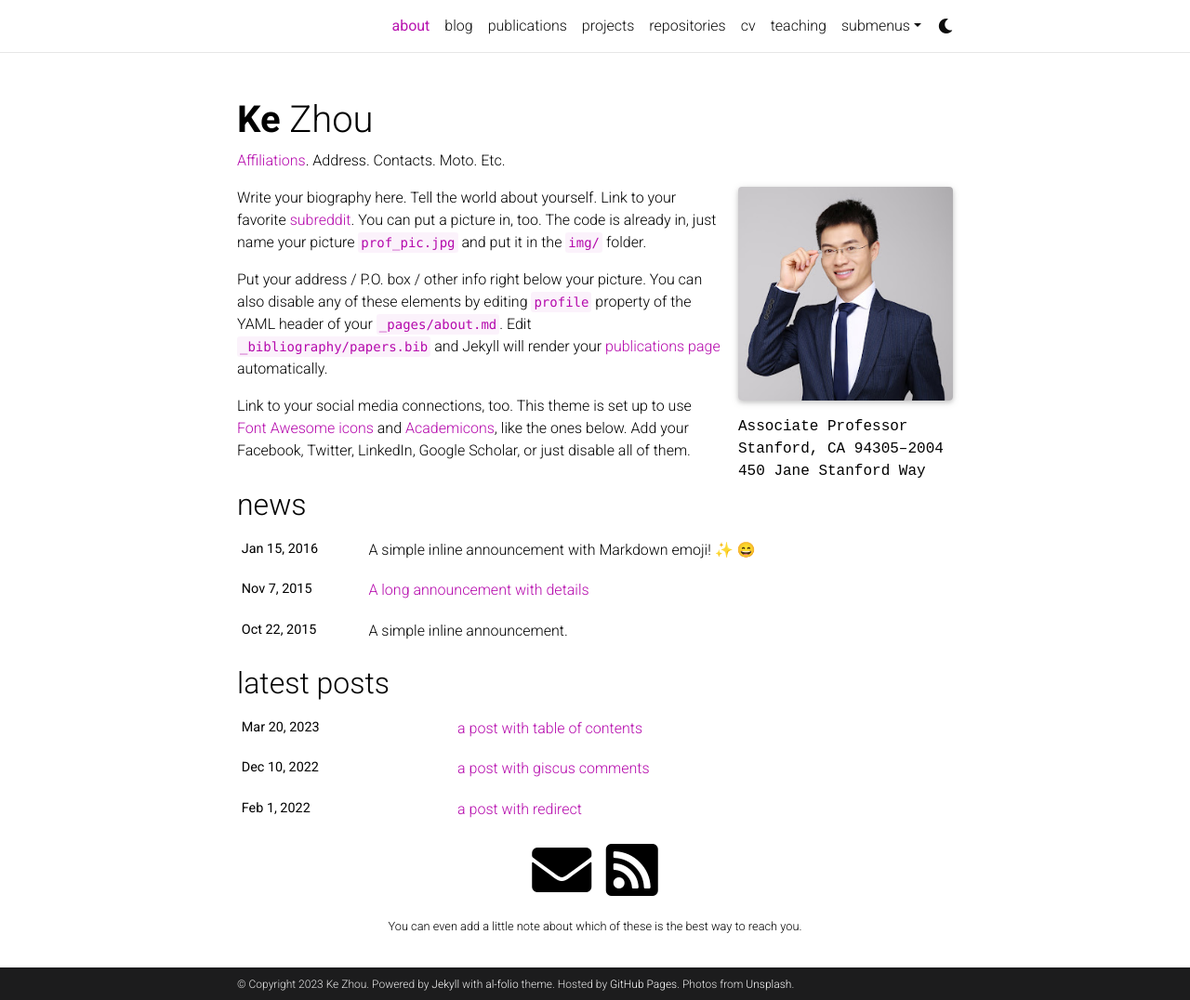
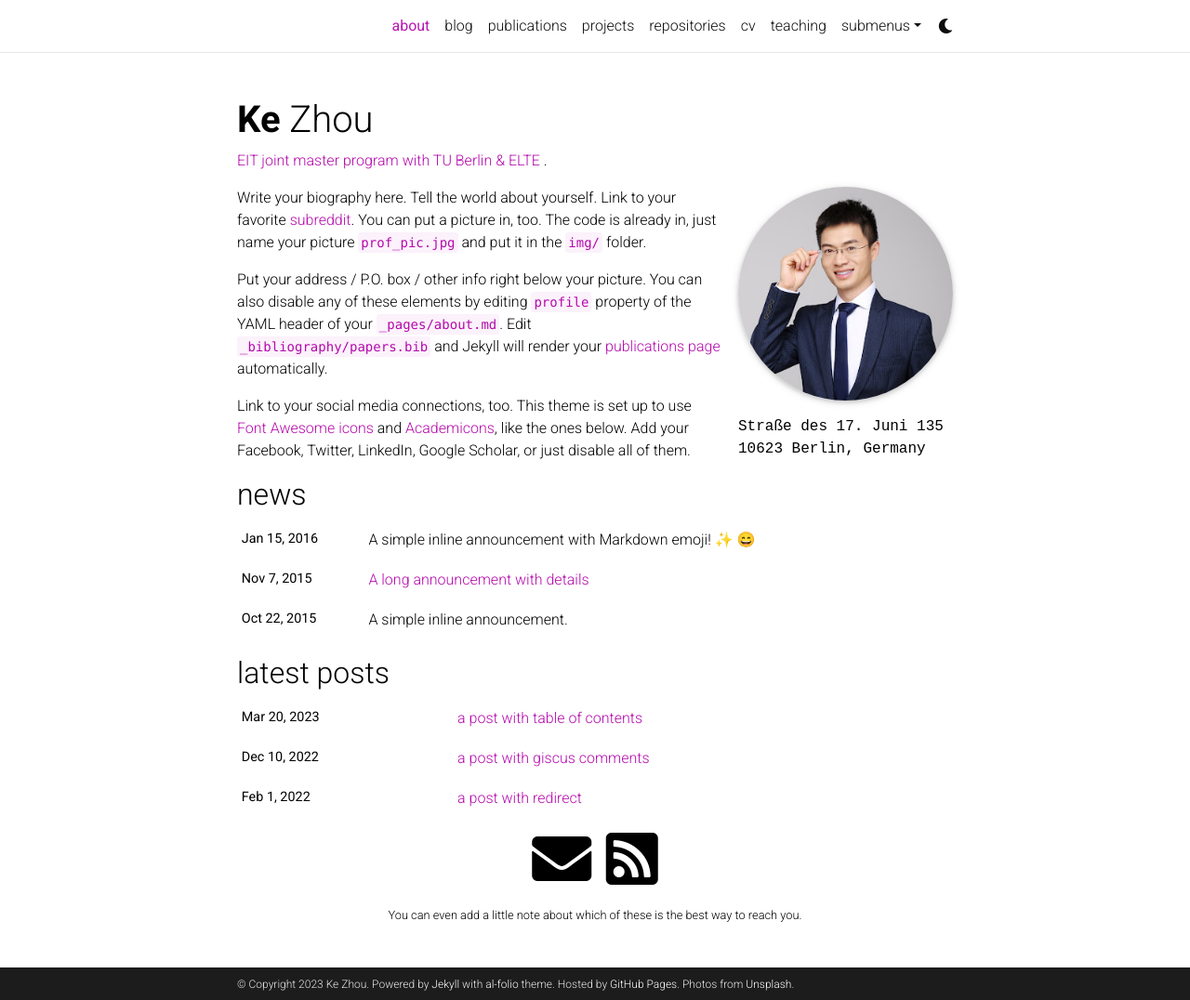
Before and after one commit to joeseph186/joeseph186.github.io, a Jekyll site: the page built from _pages/about.md, in a window 1280 px wide and 1076 px high. Shown: the whole window at 93% size. Built offline with Jekyll 4.4.1, drawn with Linux system fonts in a browser that asks for light colours; full-size pictures stand in for the smaller copies a plugin makes; emoji names are drawn with the system emoji font; comment, search, counter and statistics services are not loaded; a style sheet for code colours, icons or effects is not loaded.

Commit message:
initial try

```diff
--- a/_pages/about.md
+++ b/_pages/about.md
@@ -2,17 +2,15 @@
 layout: about
 title: about
 permalink: /
-subtitle: <a href='#'>Affiliations</a>. Address. Contacts. Moto. Etc.
+subtitle: <a href='https://github.com/alshedivat/al-folio'>EIT joint master program with TU Berlin & ELTE </a> .
 
 profile:
   align: right
   image: joe.jpg
-  image_circular: false # crops the image to make it circular
+  image_circular: true # crops the image to make it circular
   address: >
-    <p>Associate Professor</p>
-    <p>Stanford, CA 94305–2004</p>
-    <p>450 Jane Stanford Way</p>
-
+    <p>Straße des 17. Juni 135</p>
+    <p>10623 Berlin, Germany</p>
 news: true  # includes a list of news items
 latest_posts: true  # includes a list of the newest posts
 selected_papers: false # includes a list of papers marked as "selected={true}"
```
